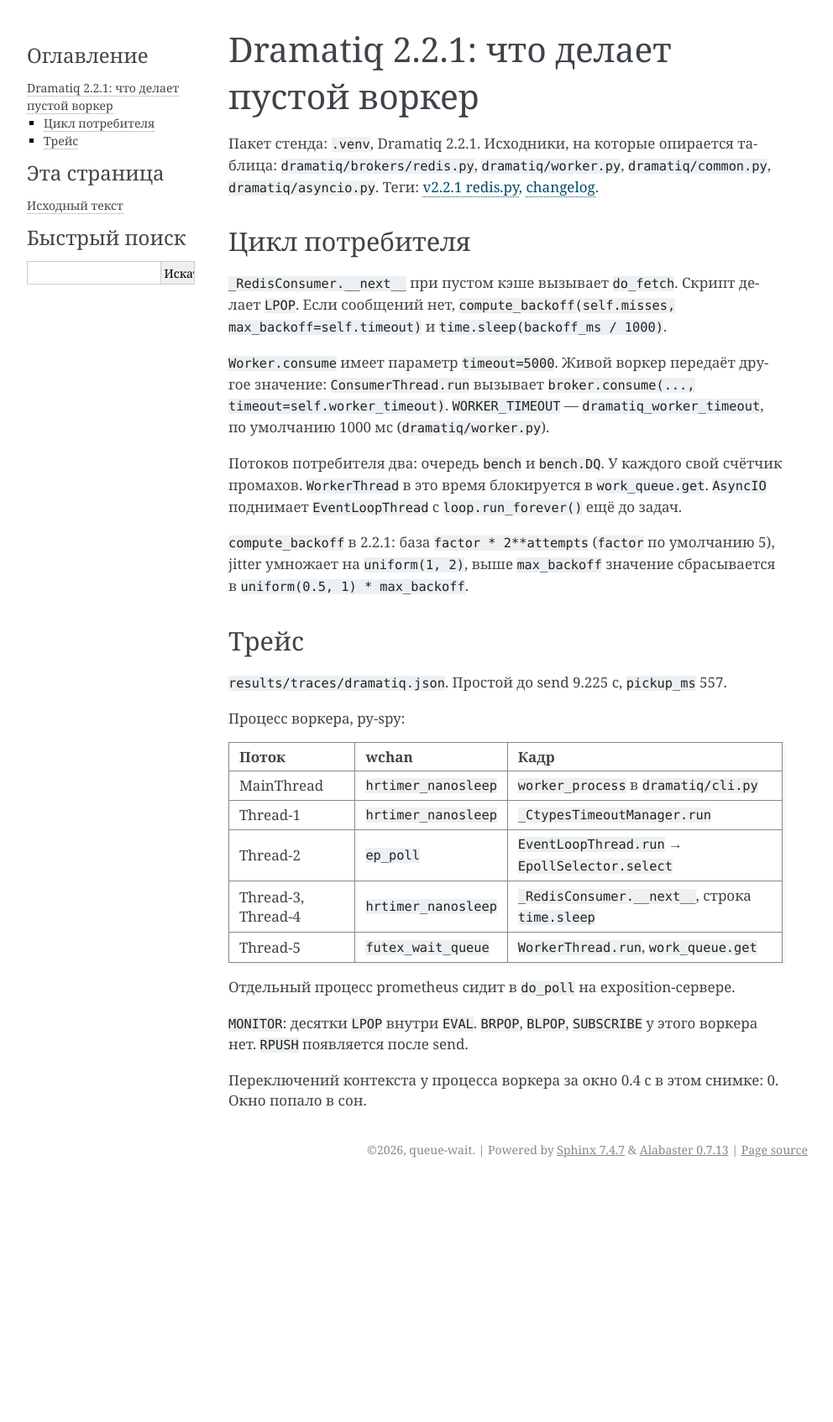
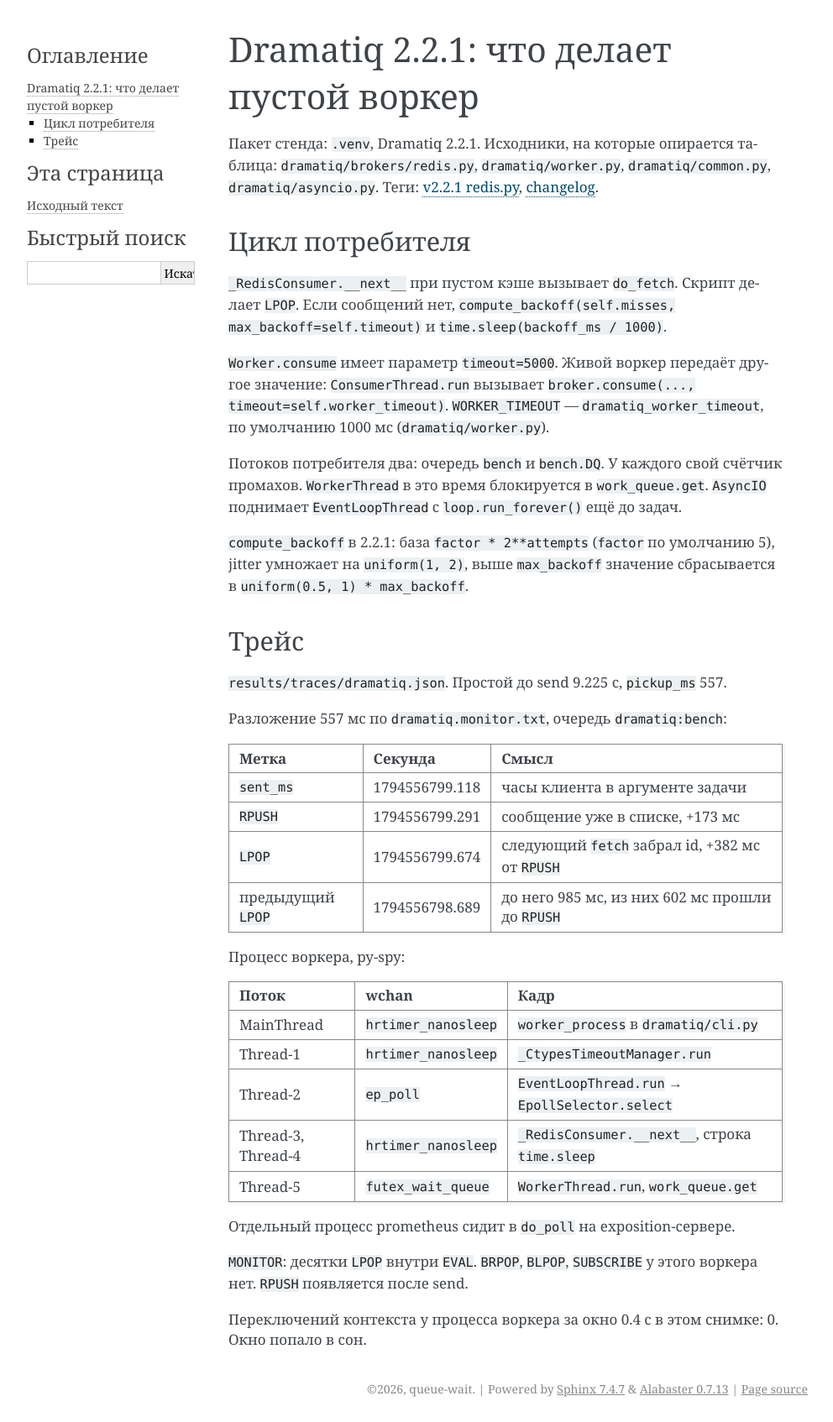
Before and after one commit to hewimetall/resurche_for_baground_tasks, a Sphinx documentation site: the page built from docs/reference/dramatiq.md, in a window 1280 px wide. Shown: the whole page at 84% size, without its empty margins (148-1140 px from the left). Built offline with Sphinx 7.4.7, drawn with Linux system fonts in a browser that asks for light colours; before the commit the page ends 1409 px from its top, so only the background shows below that.

Commit message:
Split the Dramatiq 557 ms pickup and name the 1.18 heap order.
The monitor shows 173 ms before RPUSH and 382 ms until LPOP inside a 985 ms sleep. Equal-priority prefetch in 1.18 compares MessageProxy.__lt__, which always returns true.

Co-authored-by: netromnik <hewimetall@users.noreply.github.com>

```diff
--- a/docs/reference/dramatiq.md
+++ b/docs/reference/dramatiq.md
@@ -18,6 +18,15 @@
 
 `results/traces/dramatiq.json`. Простой до send 9.225 с, `pickup_ms` 557.
 
+Разложение 557 мс по `dramatiq.monitor.txt`, очередь `dramatiq:bench`:
+
+| Метка | Секунда | Смысл |
+| --- | --- | --- |
+| `sent_ms` | 1794556799.118 | часы клиента в аргументе задачи |
+| `RPUSH` | 1794556799.291 | сообщение уже в списке, +173 мс |
+| `LPOP` | 1794556799.674 | следующий `fetch` забрал id, +382 мс от `RPUSH` |
+| предыдущий `LPOP` | 1794556798.689 | до него 985 мс, из них 602 мс прошли до `RPUSH` |
+
 Процесс воркера, py-spy:
 
 | Поток | wchan | Кадр |
```
Also changed, not shown: docs/explanation/dramatiq-1.18.md (+5 -1 lines), docs/explanation/dramatiq.md (+3 -1 lines), docs/reference/dramatiq-1.18.md (+2 -1 lines).
